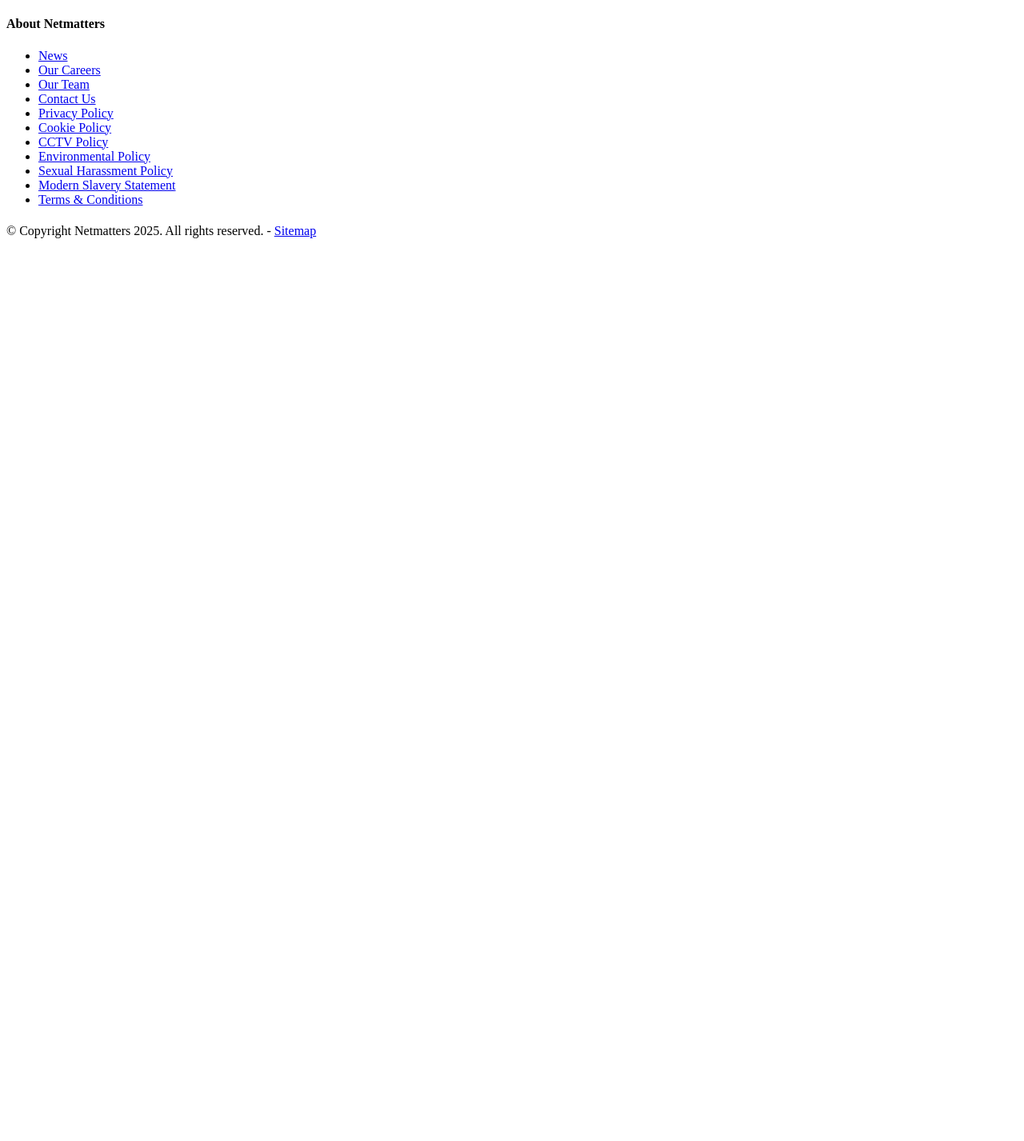
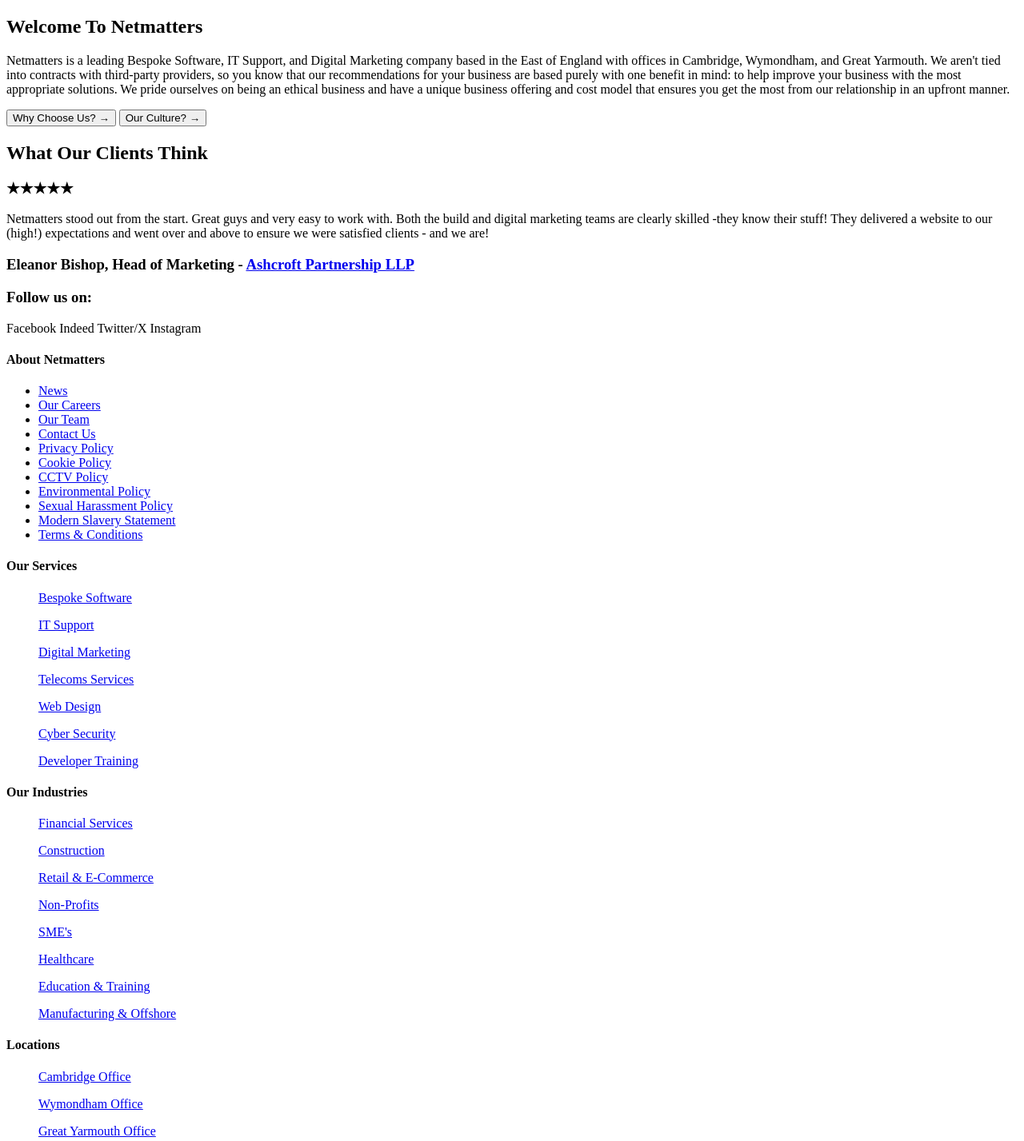
Before and after one commit to TorinMk/Netmatters-Recreation, a plain HTML site: page index.html in a window 1280 px wide. Shown: the top 1427 px of the page at 80% size. Before the commit the page ends 800 px from the top, so only its background shows below. Drawn offline with Linux system fonts and the light colour scheme.

Commit message:
Added to Index.html & _base.scss

```diff
--- a/index.html
+++ b/index.html
@@ -10,10 +10,40 @@
     <div id="container">
         <div id="header">
 
+        </div>
+
+        <!-- Netmatters rating Section-->
+        <div>
+            <h2>Welcome To Netmatters</h2>
+            <p>Netmatters is a leading Bespoke Software, IT Support, and Digital Marketing company based in the East of England with offices in Cambridge, Wymondham, and Great Yarmouth.
+                We aren't tied into contracts with third-party providers, so you know that our recommendations for your business are based purely with one benefit in mind: to help improve your business with the most appropriate solutions.
+                We pride ourselves on being an ethical business and have a unique business offering and cost model that ensures you get the most from our relationship in an upfront manner.
+            </p>
+            <button href="#">Why Choose Us? &#8594;</button>
+            <button href="#">Our Culture? &#8594;</button>
+
+            <h2>What Our Clients Think</h2>
+            <h3>&#9733;&#9733;&#9733;&#9733;&#9733; </h3> <!--Placeholder Stars (replace with star icons later)-->
+
+            <span>Netmatters stood out from the start. Great guys and very easy to work with. Both the build and digital marketing teams are clearly skilled
+                -they know their stuff! They delivered a website to our (high!) expectations and went over and above to ensure we were satisfied clients - and we are!
+            </span> <!--Using Span because it is a Quote-->
+
+            <h3>Eleanor Bishop, Head of Marketing - <a href="#">Ashcroft Partnership LLP</a></h3>
 
         </div>
 
+
         <div class="">
+
+            <div> <!-- Placeholders replace Medias with icons later-->
+                <h3>Follow us on:</h3>
+                <a>Facebook</a>
+                <a>Indeed</a>
+                <a>Twitter/X</a>
+                <a>Instagram</a>
+            </div>
+
             <div>
                 <h4>About Netmatters</h4>
                 <ul>
@@ -30,8 +60,35 @@
                     <li><a href="#">Terms & Conditions</a></li>
                 </ul>
             </div>
+
             <div>
-                <h4></h4>
+                <h4>Our Services</h4>
+                <ul><a href="#">Bespoke Software</a></ul>
+                <ul><a href="#">IT Support</a></ul>
+                <ul><a href="#">Digital Marketing</a></ul>
+                <ul><a href="#">Telecoms Services</a></ul>
+                <ul><a href="#">Web Design</a></ul>
+                <ul><a href="#">Cyber Security</a></ul>
+                <ul><a href="#">Developer Training</a></ul>
+            </div>
+
+            <div>
+                <h4>Our Industries</h4>
+                <ul><a href="#">Financial Services</a></ul>
+                <ul><a href="#">Construction</a></ul>
+                <ul><a href="#">Retail & E-Commerce</a></ul>
+                <ul><a href="#">Non-Profits</a></ul>
+                <ul><a href="#">SME's</a></ul>
+                <ul><a href="#">Healthcare</a></ul>
+                <ul><a href="#">Education & Training</a></ul>
+                <ul><a href="#">Manufacturing & Offshore</a></ul>
+            </div>
+
+            <div>
+                <h4>Locations</h4>
+                <ul><a href="#">Cambridge Office</a></ul>
+                <ul><a href="#">Wymondham Office</a></ul>
+                <ul><a href="#">Great Yarmouth Office</a></ul>
             </div>
         </div>
 
--- a/scss/base/_base.scss
+++ b/scss/base/_base.scss
@@ -7,6 +7,9 @@
 
 // Text
 
+h4 {
+    text-transform: uppercase;
+}
 
 // Lists
 
```
